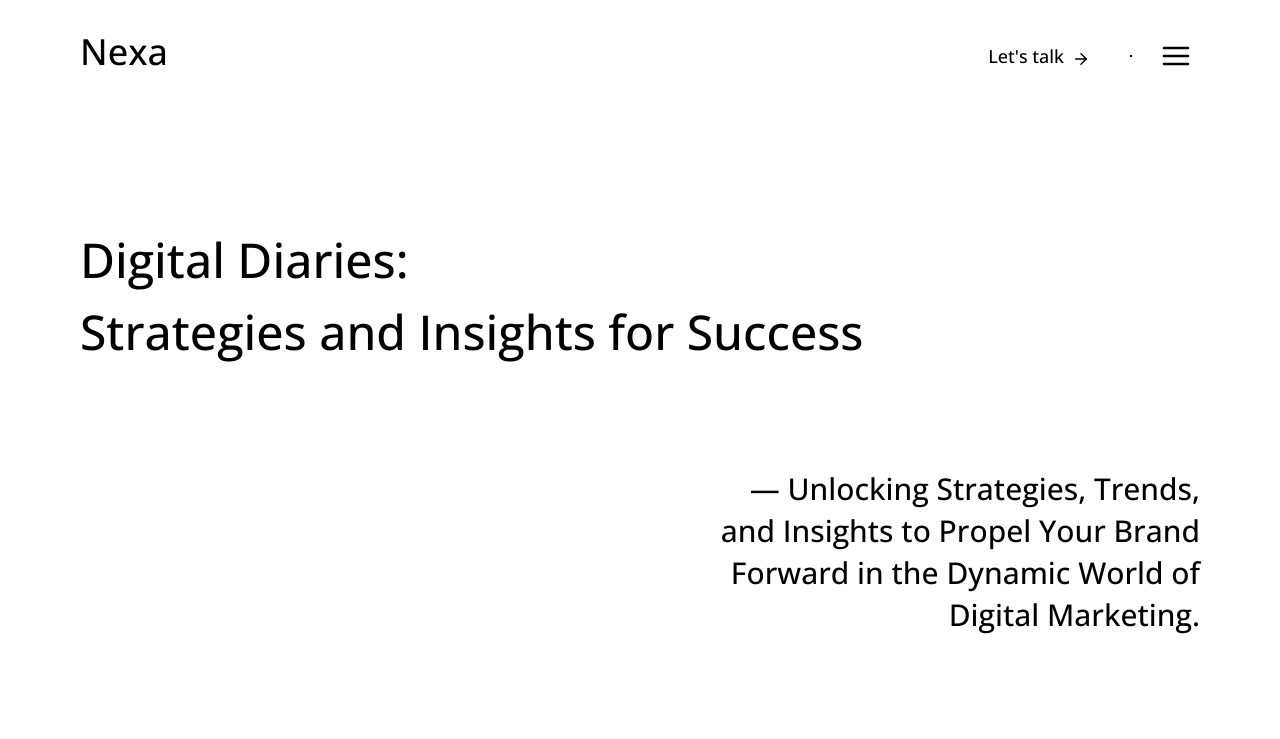
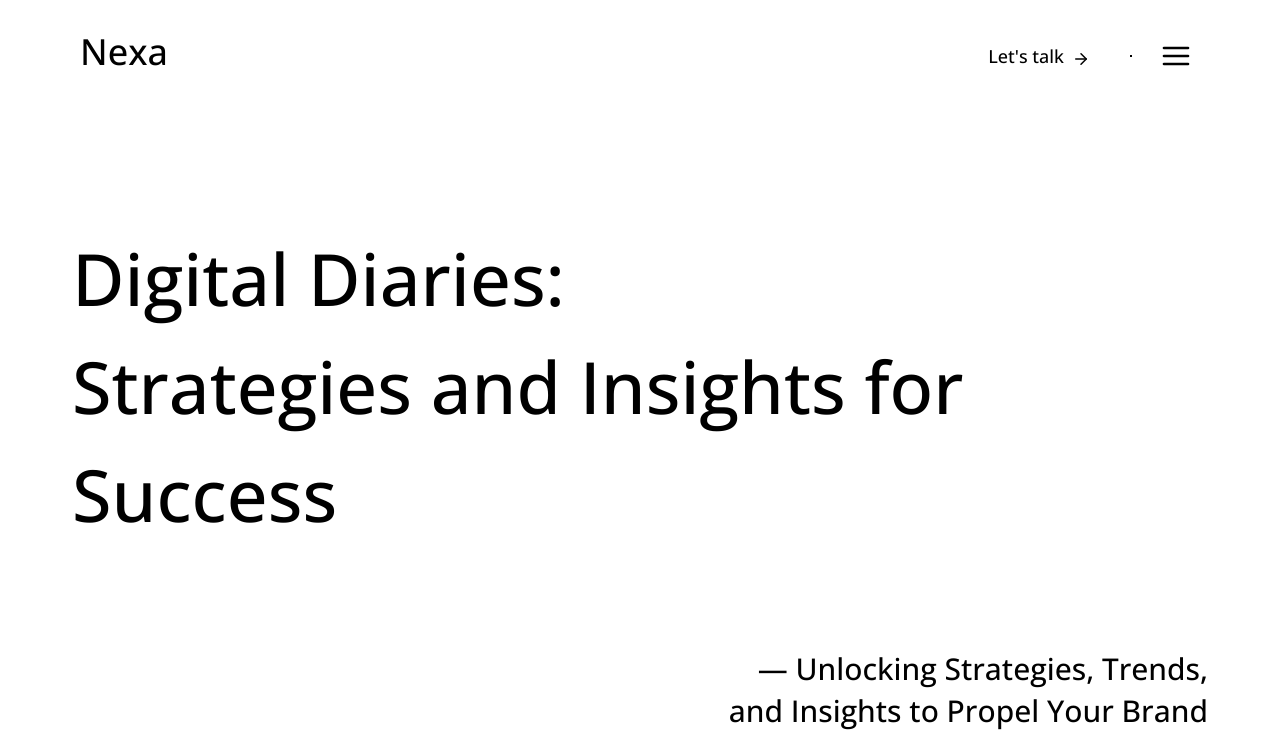
Before and after one commit to JihadZaidan/nexa-baru, a Next.js app: page /insight in a window 1280 px wide. Shown: the top 739 px of the page. Built offline with nearby package versions, Linux system fonts and the light colour scheme.

Commit message:
style(text): repair size

```diff
--- a/src/components/insight/insightHead.tsx
+++ b/src/components/insight/insightHead.tsx
@@ -10,14 +10,14 @@ export default function Insider() {
     useSlideFromRight(graphRef, 0.3);
 
     return (
-        <div className="max-w-full w-full bg-white lg:px-20 lg:pt-16 lg:pb-20 px-9 pt-9 pb-14">
+        <div className="max-w-full w-full bg-white lg:px-18 lg:pt-16 lg:pb-20 px-9 pt-5 pb-8">
             <div className="w-full justify-left items-left flex flex-col lg:gap-25 gap-16">
-                <h1 ref={headRef} className="w-full text-left text-5xl font-medium font-sans text-black leading-[150%]">
+                <h1 ref={headRef} className="w-full text-left lg:text-7xl text-3xl font-medium font-sans text-black leading-[150%]">
                     Digital Diaries: <br />
                     Strategies and Insights for Success
                 </h1>
 
-                <p ref={graphRef} className="lg:text-right text-black font-sans font-medium text-3xl leading-[140%] lg:ml-50">
+                <p ref={graphRef} className="lg:text-right text-black font-sans font-medium lg:text-3xl text-lg leading-[140%] lg:ml-50">
                     — Unlocking Strategies, Trends, <br/>
                     and Insights to Propel Your Brand <br/>
                     Forward in the Dynamic World of <br/>
```
